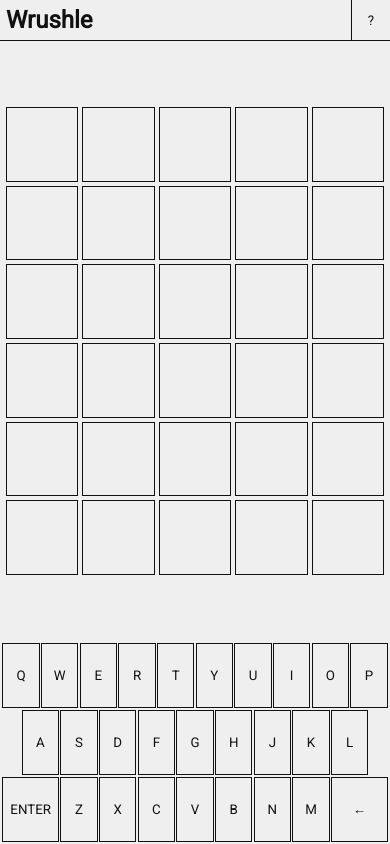
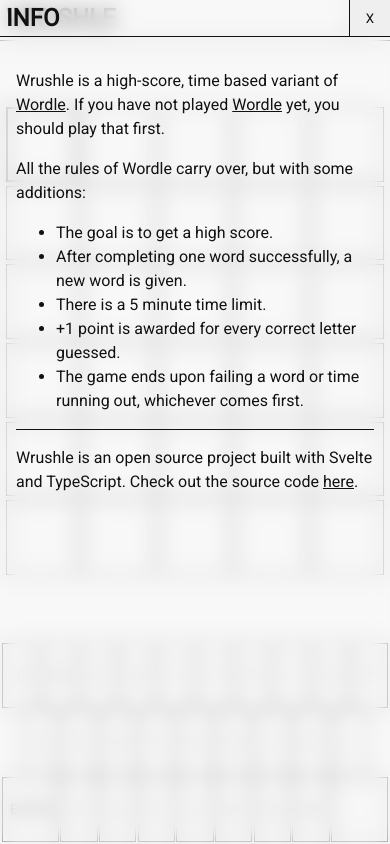
Before and after one commit to onsclom/wordleRush, a Svelte app: page / in a window 390 px wide. Built offline with nearby package versions, Linux system fonts and the light colour scheme.

Commit message:
Add more responsive animation

```diff
--- a/public/global.css
+++ b/public/global.css
@@ -15,13 +15,14 @@
   height: 100%;
 	font-family: 'Roboto', sans-serif;
 	font-size: 1rem;
-	color: var(--main-text-color)
+	color: var(--main-text-color);
+	overflow-y: hidden;
+	line-height: 1.5rem;
 }
 
 button {
 	background-color: var(--main-bg-color);
 	font-family: 'Roboto', sans-serif;
-	background: var(--intermediate-color);
 	border: 1px solid var(--main-text-color);
 	padding: 1rem;
 	cursor: pointer;
@@ -31,3 +32,13 @@
 main {
 	background-color: var(--main-bg-color);
 }
+
+h1 {
+	padding: 0;
+	margin: 6px;
+	font-size: 1.5em;
+}
+
+a {
+	color: var(--main-text-color)
+}
--- a/public/index.html
+++ b/public/index.html
@@ -20,10 +20,10 @@
 
 <body>
 
-	<script>
+	<!-- <script>
 		if('serviceWorker' in navigator) {
 			navigator.serviceWorker.register('./service-worker.js');
 		};
-	</script>
+	</script> -->
 </body>
 </html>
--- a/public/service-worker.js
+++ b/public/service-worker.js
@@ -1,6 +1,6 @@
 // we'll version our cache (and learn how to delete caches in
 // some other post)
-const cacheName = 'v1::static';
+const cacheName = 'v2::static';
 
 self.addEventListener('install', e => {
   // once the SW is installed, go ahead and fetch the resources
--- a/src/App.svelte
+++ b/src/App.svelte
@@ -1,5 +1,5 @@
 <script lang="ts">
-	import { onMount } from "svelte";
+  import { onMount } from "svelte";
 
   import WrushleGame from "./WrushleGame";
   import Header from "./Components/Header.svelte";
@@ -7,6 +7,8 @@
   import Keyboard from "./Components/Keyboard.svelte";
   import Instructions from "./Components/Instructions.svelte";
   import Results from "./Components/Results.svelte";
+
+  let showInstructions: boolean = false;
 
   let game = new WrushleGame();
   let gridComponent: Grid;
@@ -29,18 +31,21 @@
     game = game;
   }
 
-	// add components once done loading
-	onMount( () => {
-		game.gridComponent=gridComponent
-	} )
+  // add components once done loading
+  onMount(() => {
+    game.gridComponent = gridComponent;
+    showInstructions = true
+  });
 </script>
 
 <main>
-  <Header />
-  <Grid grid={game.grid} bind:this={gridComponent} />
+  {#if showInstructions}
+    <Instructions on:exit={()=>{showInstructions=false}} />
+  {/if}
+  <Header on:showInstructions={()=>{showInstructions=true}}/>
+  <Grid gridCursor={game.gridCursor} grid={game.grid} bind:this={gridComponent} />
   <Keyboard on:keyPress={handleKeyPressed} />
 
-  <Instructions />
   <Results />
 </main>
 
@@ -55,6 +60,6 @@
     margin: auto;
     justify-content: space-between;
     overflow-y: hidden;
-		overflow-x: hidden;
+    overflow-x: hidden;
   }
 </style>
--- a/src/Components/Box.svelte
+++ b/src/Components/Box.svelte
@@ -4,8 +4,8 @@
   export let animation: string = "";
   export let color: Color
   export let letter: string = "";
-  export let animationDelay: number = 0;
-
+  export let animationDelay: string;;
+  export let selected: boolean = false;
   // This is the best way I found to handle CSS animations in Svelte
   // Perhaps there is a better way??
   // For now I am content with this
@@ -17,7 +17,7 @@
   }
 </script>
 
-<div class="box {animation} {color}" style="animation-delay: {animationDelay}s">
+<div class="box {animation} {color} {animationDelay}" class:selected>
   {letter}
 </div>
 
@@ -32,6 +32,8 @@
     /* box-shadow: 3px 3px 0px 0px var(--intermediate-color) */
     animation-duration: .75s;
     border: 1px solid var(--main-text-color);
+
+    transition: background-color .5s ease;
   }
 
   @keyframes wiggle {
@@ -97,4 +99,43 @@
   .black {
     background-color: #bbb;
   }
+
+  .selected {
+    border: 2px solid var(--main-text-color);
+  }
+
+  .col0 {
+    animation-delay: 0s;
+  }
+  .col1 {
+    animation-delay: .05s;
+  }
+  .col2 {
+    animation-delay: .1s;
+  }
+  .col3 {
+    animation-delay: .15s;
+  }
+  .col4 {
+    animation-delay: .2s;
+  }
+
+  @keyframes textEnter {
+    0% {
+      transform: translate(0px,0px);
+    }
+   50% {
+      transform: translate(0,5px);
+    }
+    100% {
+      transform: translate(0,0);
+    }
+  }
+
+  .textEnter {
+    animation-name: textEnter;
+    animation-duration: .2s !important;
+    animation-play-state: running;
+    animation-delay: 0s;
+  }
 </style>
--- a/src/Components/Grid.svelte
+++ b/src/Components/Grid.svelte
@@ -1,15 +1,23 @@
 <script lang="ts">
   import Box from "./Box.svelte"
-  import type { Color, Animation, GridSquare } from "../WrushleGame";
+  import type { Color, Animation, GridSquare, Vector2 } from "../WrushleGame";
 
   export let grid: GridSquare[][];
-
+  export let gridCursor: Vector2;
   export let boxes: Box[] = []
 
-  export function animate(animation: Animation, rowNum: number = 0) {
+  export function animateRow(animation: Animation, rowNum: number = 0) {
     for (let i=rowNum*5; i<rowNum*5+5; i++) {
       boxes[i].animate(animation)
     }
+  }
+
+  export function animation(animation: Animation, columnNum: number=0, rowNum: number = 0) {
+    boxes[5*rowNum+columnNum].animate(animation)
+  }
+
+  function isSelected(x: number,y: number ): boolean {
+    return gridCursor.x == x && gridCursor.y == y
   }
 </script>
 
@@ -20,7 +28,7 @@
         <!-- <div class="box" class:wiggle={gridSquare.animation==Animation.Wiggle}>
           {gridSquare.letter}
         </div> -->
-        <Box letter={gridSquare.letter} animationDelay={x*.05} color={gridSquare.color} bind:this={ boxes[y*5+x] }  />
+        <Box selected={ gridCursor.x == x && gridCursor.y == y } letter={gridSquare.letter} animationDelay={"col"+String(x)} color={gridSquare.color} bind:this={ boxes[y*5+x] }  />
       {/each}
     {/each}
   </div>
--- a/src/Components/Header.svelte
+++ b/src/Components/Header.svelte
@@ -1,17 +1,20 @@
 <script lang="ts">
-  function wow(): void {
-    console.log("HI")
+	import { createEventDispatcher } from 'svelte';
+
+  const dispatch = createEventDispatcher();
+
+  function showInstructions() {
+    dispatch('showInstructions', {});
   }
-
 </script>
 
 <div class="headerFlex">
   <div>
     <h1>
-      Wrushle
+      WRUSHLE
     </h1>
   </div>
-  <button class="end" on:click={wow}>?</button>
+  <button class="end" on:click={showInstructions}>?</button>
 </div>
 
 <style>
@@ -28,11 +31,6 @@
     display:block;
     justify-self:flex-end;
   }
-  h1 {
-    padding: 0;
-    margin: 6px;
-    font-size: 1.5em;
-  }
   button {
     padding: 0rem 1rem;
     border: 0;
--- a/src/Components/Instructions.svelte
+++ b/src/Components/Instructions.svelte
@@ -0,0 +1,69 @@
+<script lang="ts">
+	import { createEventDispatcher } from 'svelte';
+  import { fly } from 'svelte/transition';
+
+
+  const dispatch = createEventDispatcher();
+
+  function exit() {
+    dispatch('exit', {});
+  }
+</script>
+
+<div class="instructionHolder" transition:fly="{{ y: 200, duration: 250 }}">
+  <div class="header">
+    <h1>INFO</h1>
+    <button on:click={exit}>
+      X
+    </button>
+  </div>
+
+  <div class="content">
+    <p>Wrushle is a high-score, time based variant of <a href="https://www.powerlanguage.co.uk/wordle/">Wordle</a>. If you have not played <a href="https://www.powerlanguage.co.uk/wordle/">Wordle</a> yet, you should play that first.</p>
+    <p>All the rules of Wordle carry over, but with some additions:</p>
+    <ul>
+      <li>The goal is to get a high score.</li>
+      <li>After completing one word successfully, a new word is given.</li>
+      <li>There is a 5 minute time limit.</li>
+      <li>+1 point is awarded for every correct letter guessed.</li>
+      <li>The game ends upon failing a word or time running out, whichever comes first.</li>
+    </ul>
+    <hr>
+    <p>
+      Wrushle is an open source project built with Svelte and TypeScript. Check out the source code <a href="https://github.com/onsclom/wordleRush">here</a>.
+    </p>
+  </div>
+  <p>
+  </p>
+</div>
+
+<style>
+  .instructionHolder {
+    position: absolute;
+    max-width: 500px;
+    width: 100%;
+    height: 100%;
+    background-color: var(--main-bg-color);
+    background-color: #ffffff88;
+    -webkit-backdrop-filter: blur(10px);
+    backdrop-filter: blur(10px);
+  }
+  .header {
+    display: flex;
+    justify-content:space-between;
+    width: 100%;
+    border-bottom: 1px solid var(--main-text-color);
+  }
+  .content {
+    padding: 1rem;
+  }
+  button {
+    padding: 0rem 1rem;
+    border: 0;
+    border-left: 1px solid var(--main-text-color);
+  }
+  hr {
+    border: 0;
+    border-bottom: 1px solid var(--main-text-color)
+  }
+</style>
--- a/src/WrushleGame.ts
+++ b/src/WrushleGame.ts
@@ -11,10 +11,11 @@
 export enum Animation {
   None = "none",
   Wiggle = "wiggle",
-  Enter = "enter"
+  Enter = "enter",
+  TextEnter = "textEnter"
 }
 
-interface Vector2 {
+export interface Vector2 {
   x: number
   y: number
 }
@@ -86,14 +87,17 @@
       if (gridCursor.x > 0) {
         gridCursor.x -= 1
         this.grid[gridCursor.y][gridCursor.x].letter = ""
+        this.gridComponent.animation( Animation.TextEnter, gridCursor.x, gridCursor.y)
       }
     }
     else {
       if (gridCursor.x < 5) {
         this.grid[gridCursor.y][gridCursor.x].letter = input
+        this.gridComponent.animation( Animation.TextEnter, gridCursor.x, gridCursor.y)
         gridCursor.x += 1
       }
     }
+    this.gridCursor=this.gridCursor
   }
 
   private getCurWord(): string {
@@ -125,14 +129,14 @@
     if ( isLegalWord(curWord) ) {
       console.log("LEGAL")
       this.gradeLine()
-      this.gridComponent.animate( Animation.Enter, gridCursor.y )
+      this.gridComponent.animateRow( Animation.Enter, gridCursor.y )
       this.gridCursor = {x: 0, y: gridCursor.y+1}
     } else {
       // shake that grid part?
       console.log("ILLEGAL")
       //shakeRow( this.grid[gridCursor.y])
 
-      this.gridComponent.animate( Animation.Wiggle, gridCursor.y )
+      this.gridComponent.animateRow( Animation.Wiggle, gridCursor.y )
     }
   }
 
```
